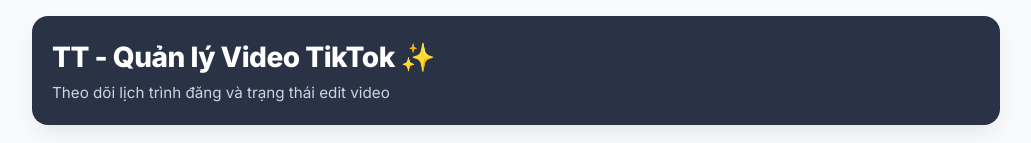
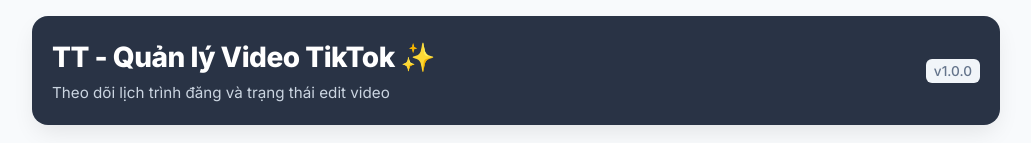
Before and after one commit to taikhoantemp9999/tt, a plain HTML site: page index.html in a window 1280 px wide. Shown: the top 143 px of the page, without its empty margins (124-1155 px from the left). Drawn offline with Linux system fonts and the light colour scheme; no server answers.

Commit message:
Update index.html

```diff
--- a/index.html
+++ b/index.html
@@ -24,6 +24,7 @@
                 <p>Theo dõi lịch trình đăng và trạng thái edit video</p>
             </div>
             <div class="header-actions">
+                <span class="version-text" style="font-size: 0.85rem; color: #64748b; font-weight: 500; background: #f1f5f9; padding: 4px 8px; border-radius: 6px;">v1.0.0</span>
             </div>
         </header>
 
```
